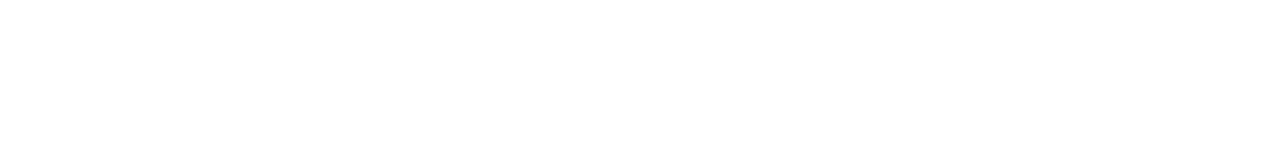
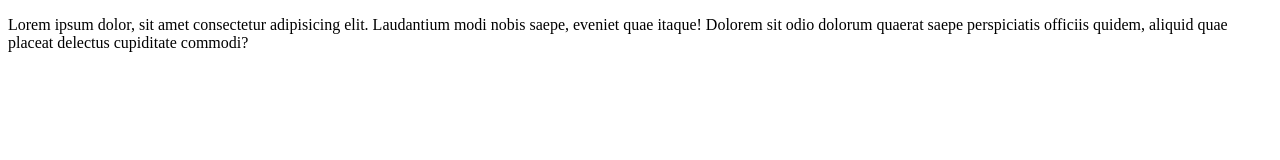
Before and after one commit to Reza17762/market-pplg1, a plain HTML site: page index.html in a window 1280 px wide. Drawn offline with Linux system fonts and the light colour scheme.

Commit message:
add a paragraph to index.html

```diff
--- a/index.html
+++ b/index.html
@@ -6,6 +6,6 @@
     <title>Belajar Git</title>
 </head>
 <body>
-
+    <p>Lorem ipsum dolor, sit amet consectetur adipisicing elit. Laudantium modi nobis saepe, eveniet quae itaque! Dolorem sit odio dolorum quaerat saepe perspiciatis officiis quidem, aliquid quae placeat delectus cupiditate commodi?</p>
 </body>
 </html>
```
